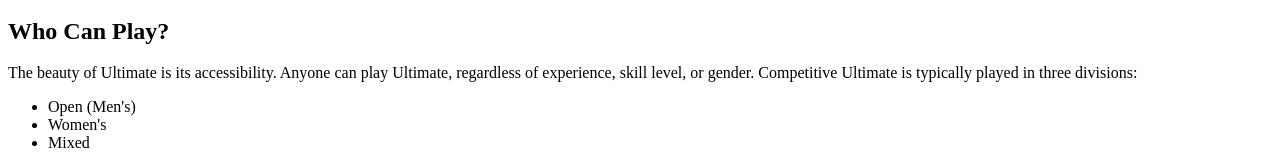
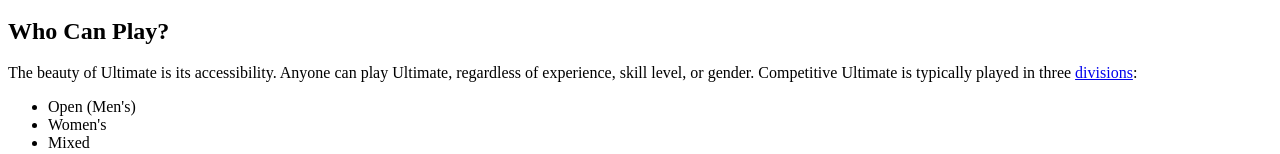
Before and after one commit to pholls/pholls.github.io, a plain HTML site: page index.html in a window 1280 px wide. Shown: the part 476-630 px from the top of the page. Drawn offline with Linux system fonts and the light colour scheme.

Commit message:
add link to divisions.html page in index.html

```diff
--- a/index.html
+++ b/index.html
@@ -15,7 +15,7 @@
   </section>
   <section>
     <h2>Who Can Play?</h2>
-    <p>The beauty of Ultimate is its accessibility. Anyone can play Ultimate, regardless of experience, skill level, or gender. Competitive Ultimate is typically played in three divisions:</p>
+    <p>The beauty of Ultimate is its accessibility. Anyone can play Ultimate, regardless of experience, skill level, or gender. Competitive Ultimate is typically played in three <a href="divisions.html">divisions</a>:</p>
     <ul>
       <li>Open (Men's)</li>
       <li>Women's</li>
```
